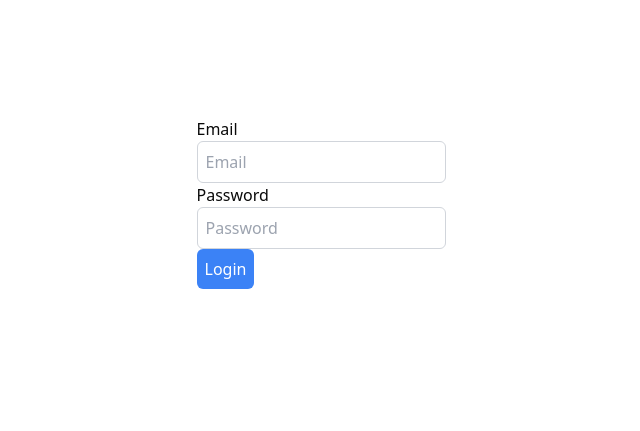
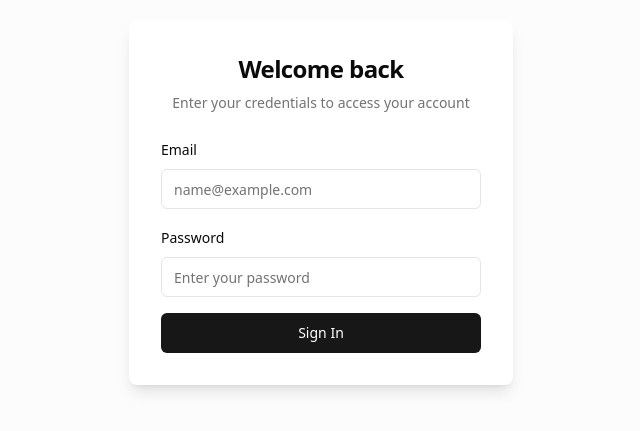
Before and after one commit to abdok10/vengo-reverse, a React (Vite) app: page /login in a window 1280 px wide. Shown: the part 197-628 px from the top of the page, without its empty margins (319-959 px from the left). Built offline with nearby package versions, Linux system fonts and the light colour scheme.

Commit message:
login styled

```diff
--- a/src/Login.jsx
+++ b/src/Login.jsx
@@ -1,6 +1,4 @@
 import { useState } from "react";
-// import axios from "./lib/axios";
-// import axios from "axios";
 import { useNavigate } from "react-router-dom";
 
 function Login({ setIsLoggedIn }) {
@@ -19,11 +17,9 @@ function Login({ setIsLoggedIn }) {
     });
 
     try {
-      // const response = await axios.post("/newlogin", {
-      //   email,
-      //   password,
-      // });
-      const response = await fetch("http://xapi.vengoreserve.com/api/newlogin", {
+      const response = await fetch(
+        "http://xapi.vengoreserve.com/api/newlogin",
+        {
           method: "POST",
           headers: {
             "Content-Type": "application/json",
@@ -32,7 +28,8 @@ function Login({ setIsLoggedIn }) {
             email,
             password,
           }),
-      });
+        }
+      );
       const data = await response.json();
 
       const { access_token } = data;
@@ -53,35 +50,68 @@ function Login({ setIsLoggedIn }) {
   };
 
   return (
-    <div className="flex items-center justify-center h-screen">
-      <form onSubmit={handleLogin}>
-        <label htmlFor="email">Email</label>
-        <br />
+    <div className="flex items-center justify-center min-h-screen bg-gray-50/50">
+      <div className="w-full max-w-sm p-8 space-y-6 bg-white rounded-lg shadow-lg">
+        <div className="space-y-2 text-center">
+          <h1 className="text-2xl font-semibold tracking-tight">
+            Welcome back
+          </h1>
+          <p className="text-sm text-muted-foreground text-gray-500">
+            Enter your credentials to access your account
+          </p>
+        </div>
+
+        <form onSubmit={handleLogin} className="space-y-4">
+          <div className="space-y-2">
+            <label
+              htmlFor="email"
+              className="text-sm font-medium leading-none peer-disabled:cursor-not-allowed peer-disabled:opacity-70"
+            >
+              Email
+            </label>
             <input
-          className="border border-gray-300 rounded-md p-2"
+              id="email"
+              className="flex h-10 w-full rounded-md border border-input bg-background px-3 py-2 text-sm ring-offset-background file:border-0 file:bg-transparent file:text-sm file:font-medium placeholder:text-muted-foreground focus-visible:outline-none focus-visible:ring-2 focus-visible:ring-ring focus-visible:ring-offset-2 disabled:cursor-not-allowed disabled:opacity-50"
               type="email"
               value={email}
               onChange={(e) => setEmail(e.target.value)}
-          placeholder="Email"
+              placeholder="name@example.com"
               required
             />
-        <br />
-        <label htmlFor="password">Password</label>
-        <br />
+          </div>
+
+          <div className="space-y-2">
+            <label
+              htmlFor="password"
+              className="text-sm font-medium leading-none peer-disabled:cursor-not-allowed peer-disabled:opacity-70"
+            >
+              Password
+            </label>
             <input
-          className="border border-gray-300 rounded-md p-2"
+              id="password"
+              className="flex h-10 w-full rounded-md border border-input bg-background px-3 py-2 text-sm ring-offset-background file:border-0 file:bg-transparent file:text-sm file:font-medium placeholder:text-muted-foreground focus-visible:outline-none focus-visible:ring-2 focus-visible:ring-ring focus-visible:ring-offset-2 disabled:cursor-not-allowed disabled:opacity-50"
               type="password"
               value={password}
               onChange={(e) => setPassword(e.target.value)}
-          placeholder="Password"
+              placeholder="Enter your password"
               required
             />
-        <br />
-        <button type="submit" className="bg-blue-500 text-white p-2 rounded-md">
-          Login
+          </div>
+
+          <button
+            type="submit"
+            className="inline-flex w-full items-center justify-center rounded-md bg-primary px-4 py-2 text-sm font-medium text-primary-foreground ring-offset-background transition-colors hover:bg-primary/90 focus-visible:outline-none focus-visible:ring-2 focus-visible:ring-ring focus-visible:ring-offset-2 disabled:pointer-events-none disabled:opacity-50 bg-black text-white h-10"
+          >
+            Sign In
           </button>
-        {error && <div className="text-red-700">{error}</div>}
+
+          {error && (
+            <div className="p-3 text-sm text-red-500 bg-red-50 border border-red-200 rounded-md">
+              {error}
+            </div>
+          )}
         </form>
+      </div>
     </div>
   );
 }
```
Lines whose indentation alone changed are shown as unchanged.
